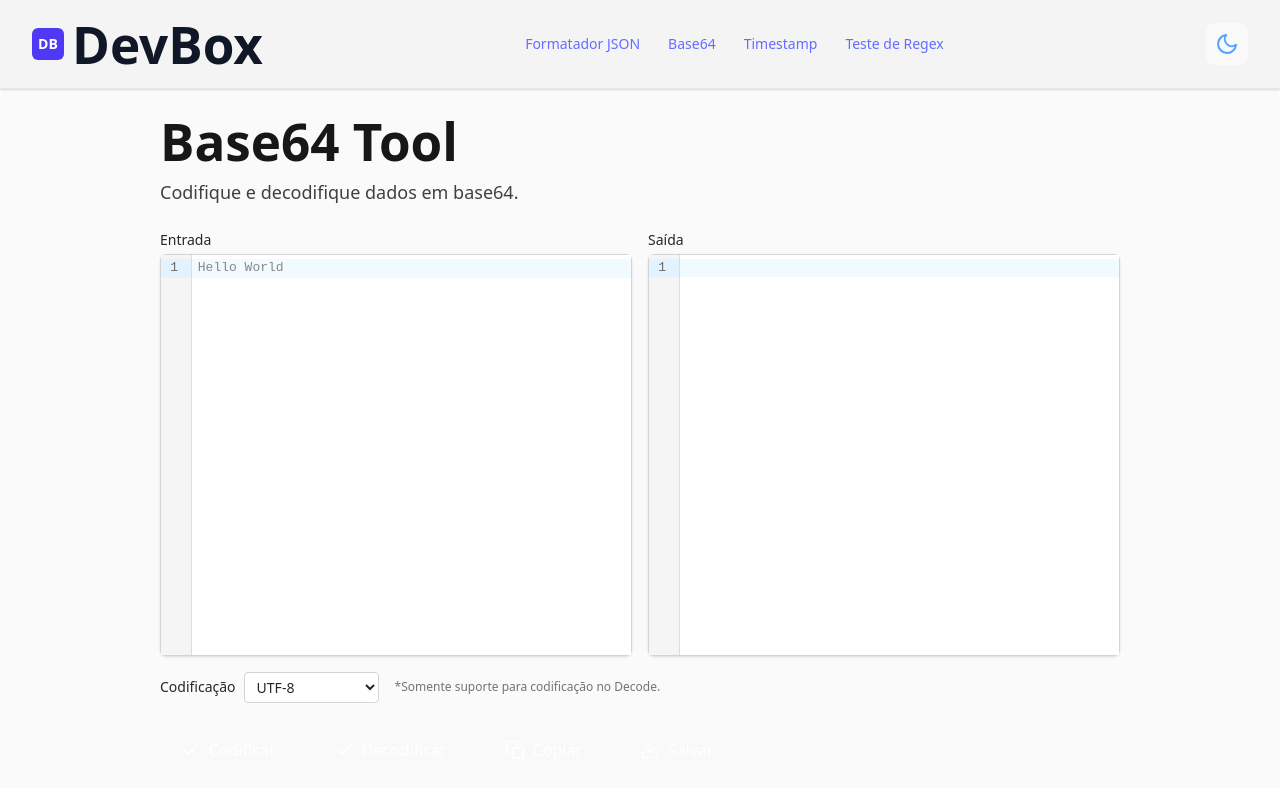
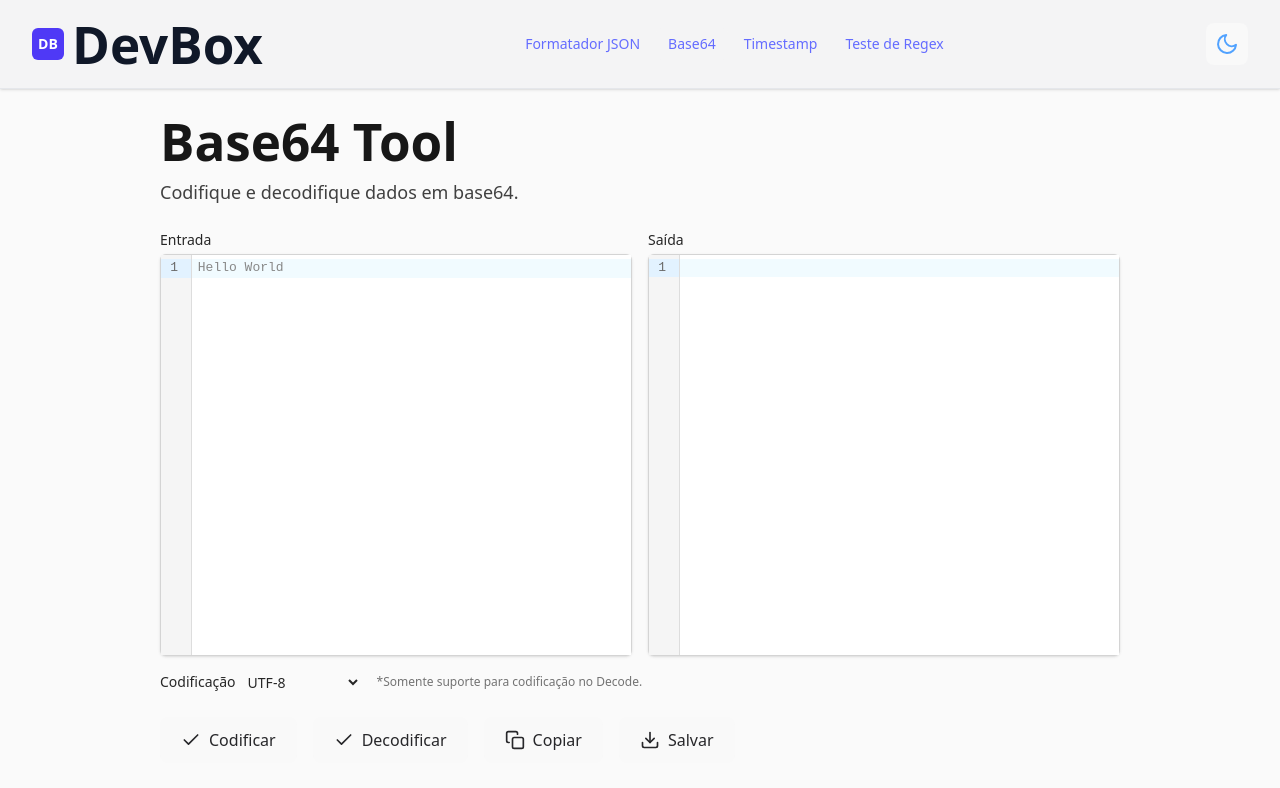
Before and after one commit to Elismar13/devbox, a React (Vite) app: page /base64 in a window 1280 px wide. Shown: the top 788 px of the page. Built offline with nearby package versions, Linux system fonts and the light colour scheme.

Commit message:
feat: add variant support to IconButton component and update usage in Base64Tool and JsonFormatter for improved styling consistency

```diff
--- a/src/components/IconButton.tsx
+++ b/src/components/IconButton.tsx
@@ -1,5 +1,16 @@
 import IconButtonProps from '../interface/IconButtonProps'
-import { cn } from '../utils/classNameJoiner' // opcional: utilitário para classes condicionais
+import { cn } from '../utils/classNameJoiner'
+
+const buttonVariants = {
+  primary: {
+    light: 'bg-zinc-200 hover:bg-zinc-300 text-zinc-800 border border-zinc-300',
+    dark: 'dark:bg-zinc-700 dark:hover:bg-zinc-600 dark:text-zinc-100 dark:border-zinc-600'
+  },
+  secondary: {
+    light: 'bg-transparent hover:bg-zinc-100 text-zinc-700 border border-zinc-200',
+    dark: 'dark:hover:bg-zinc-800/50 dark:text-zinc-200 dark:border-zinc-600'
+  }
+} as const
 
 export default function IconButton({
   icon,
@@ -8,15 +19,25 @@ export default function IconButton({
   disabled = false,
   className = '',
   type = 'button',
+  variant = 'primary',
 }: IconButtonProps) {
+  const variantClasses = buttonVariants[variant]
+
   return (
     <button
       type={type}
       onClick={onClick}
       disabled={disabled}
       className={cn(
-        'inline-flex items-center gap-2 px-5 py-2.5 text-white text-base rounded-md transition duration-300',
+        // Classes base (sempre aplicadas)
+        'inline-flex items-center gap-2 px-5 py-2.5 text-base rounded-md',
+        'transition-all duration-200 focus:outline-none focus:ring-2 focus:ring-offset-2',
         'disabled:opacity-50 disabled:cursor-not-allowed',
+
+        // Classes da variante
+        variantClasses.light,
+        variantClasses.dark,
+
         className
       )}
     >
--- a/src/interface/IconButtonProps.tsx
+++ b/src/interface/IconButtonProps.tsx
@@ -6,5 +6,6 @@ export default interface IconButtonProps {
   onClick?: () => void
   disabled?: boolean
   className?: string
-  type?: 'button' | 'submit' | 'reset'
+  type?: 'button' | 'submit' | 'reset',
+  variant?: 'primary' | 'secondary' | 'danger' | 'ghost'
 }
--- a/src/pages/Base64Tool.tsx
+++ b/src/pages/Base64Tool.tsx
@@ -98,7 +98,7 @@ export default function Base64Tool() {
           id="encoding"
           value={encoding}
           onChange={(e) => setEncoding(e.target.value)}
-          className="bg-white dark:bg-neutral-800 border border-neutral-300 dark:border-neutral-700 rounded px-2 py-1"
+          variant="primary"
         >
           <option value="utf-8">UTF-8</option>
           <option value="iso-8859-1">ISO-8859-1</option>
@@ -115,23 +115,25 @@ export default function Base64Tool() {
           icon={<FiCheck className="text-xl" />}
           label={t('base64.encode')}
           onClick={encodeBase64}
-          className="bg-blue-600 hover:bg-blue-700 text-white"
+          variant='primary'
         />
         <IconButton
           icon={<FiCheck className="text-xl" />}
           label={t('base64.decode')}
           onClick={decodeBase64}
-          className="bg-blue-600 hover:bg-blue-700 text-white"
+          variant='primary'
         />
         <IconButton
           icon={<FiCopy className="text-xl" />}
           label={t('base64.copy')}
           onClick={handleCopy}
+          variant='primary'
         />
         <IconButton
           icon={<FiDownload className="text-xl" />}
           label={t('base64.save')}
           onClick={handleSave}
+          variant='primary'
         />
       </div>
 
--- a/src/pages/JsonFormatter.tsx
+++ b/src/pages/JsonFormatter.tsx
@@ -4,7 +4,7 @@ import PageContainer from '../components/PageContainer'
 import ThemeContext from '../context/ThemeContext'
 
 import { HiCheckCircle } from 'react-icons/hi'
-import { FiCheck, FiSettings } from 'react-icons/fi'
+import { FiCheck, FiDownload, FiSettings } from 'react-icons/fi'
 
 import IconButton from '../components/IconButton'
 import { improveAndFormatJson } from '../utils/jsonUtils'
@@ -91,13 +91,13 @@ export default function JsonFormatter() {
           icon={<FiCheck className="text-xl" />}
           label={t('jsonFormatter.format')}
           onClick={handleFormat}
-          className="bg-blue-600 hover:bg-blue-700 text-white"
+          variant='primary'
         />
         <IconButton
-          icon={<FiCheck className="text-xl" />}
+          icon={<FiDownload className="text-xl" />}
           label={t('jsonFormatter.save')}
           onClick={handleSave}
-          className="bg-blue-600 hover:bg-blue-700 text-white"
+          variant='primary'
         />
       </div>
 
```
